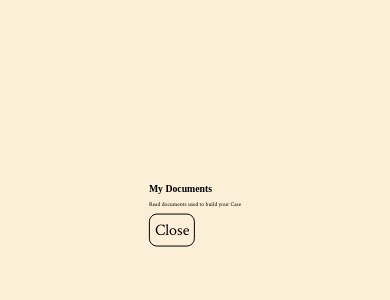
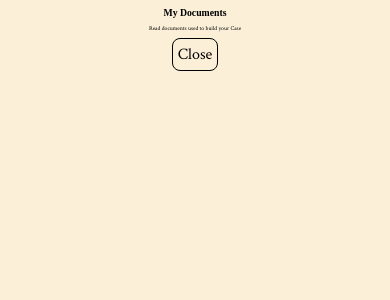
Before and after one commit to ivo-de-v/evenir-case-files, a React (Create React App) app: page /mydocuments in a window 390 px wide. Shown: the top 300 px of the page. Built offline with nearby package versions, Linux system fonts and the light colour scheme; a web font is replaced by a local one.

Commit message:
improve responsiveness of document modals, switch documents from absolute position to css grid

```diff
--- a/src/App.css
+++ b/src/App.css
@@ -67,8 +67,7 @@ button {
 
 .modal-main {
   position: fixed;
-  /*width: 500px;
-  height: 400px;*/
+  width: 30%;
   border: black;
   border-style: double;
   background-color: #f8ecc2;
@@ -81,12 +80,11 @@ button {
 }
 
 .modal-mycase {
-  top: 55%;
+  top: 50%;
   left: 30%;
-  /*transform: translate(-50%, -50%);*/
   -moz-transform: translateX(-55%) translateY(-30%);
   -webkit-transform: translateX(-55%) translateY(-30%);
-  transform: translateX(-55%) translateY(-30%);
+  transform: translateX(-40%) translateY(-30%);
 }
 
 .display-block {
@@ -110,6 +108,9 @@ button {
   width: 50%;
   margin: 0 auto;
   text-align: center;
+}
+
+.document-closebutton {
 }
 
 .map-screen {
@@ -162,6 +163,28 @@ button {
   font-size: 1.5vw;
   display: grid;
   grid-template-columns: 1fr 1fr 1fr 1fr;
+}
+
+/*mydocuments styling*/
+
+.mydocuments-grid {
+  display: grid;
+  grid-template-columns: 1fr 1fr 1fr;
+  grid-template-rows: auto;
+  grid-template-areas:
+    ". title ."
+    ". mydocuments . "
+    ". close .";
+}
+
+.mydocuments-documents {
+  grid-area: mydocuments;
+  text-align: center;
+}
+
+.mydocuments-close {
+  grid-area: close;
+  text-align: center;
 }
 
 /*mycase page styling*/
--- a/src/App.js
+++ b/src/App.js
@@ -35,9 +35,9 @@ function App() {
           </Switch>
 
           <Route path="/mydocuments" exact>
-            <div className="centred">
-              <MyDocuments />
-            </div>
+            {/*<div className="centred">*/}
+            <MyDocuments />
+            {/*</div>*/}
           </Route>
           <Route path="/mycase" exact>
             <MyCase />
--- a/src/components/Document.jsx
+++ b/src/components/Document.jsx
@@ -22,7 +22,9 @@ const Document = ({ handleClose, show, children, location }) => {
             ></DocumentText>
           ))}
         </p>
-        <button onClick={handleClose}>close</button>
+        <button onClick={handleClose} className="document-closebutton">
+          close
+        </button>
       </section>
     </div>
   );
--- a/src/components/MyDocuments.jsx
+++ b/src/components/MyDocuments.jsx
@@ -14,10 +14,12 @@ class MyDocuments extends Component {
 
   render() {
     return (
-      <div>
-        <h1>My Documents</h1>
-        <p>Read documents used to build your Case</p>
-        <div>
+      <div className="mydocuments-grid">
+        <div className="case-title">
+          <h1>My Documents</h1>
+          <p>Read documents used to build your Case</p>
+        </div>
+        <div className="mydocuments-documents">
           {this.state.documents.map((document) => (
             <DocumentPreview
               preview={document}
@@ -27,7 +29,7 @@ class MyDocuments extends Component {
           ))}
         </div>
 
-        <div>
+        <div className="mydocuments-close">
           {this.props.location.pathname === "/mydocuments" ? (
             <CloseButton></CloseButton>
           ) : null}
```
Also changed, not shown: 1 other file (tests, documents, lock files or other folders).
